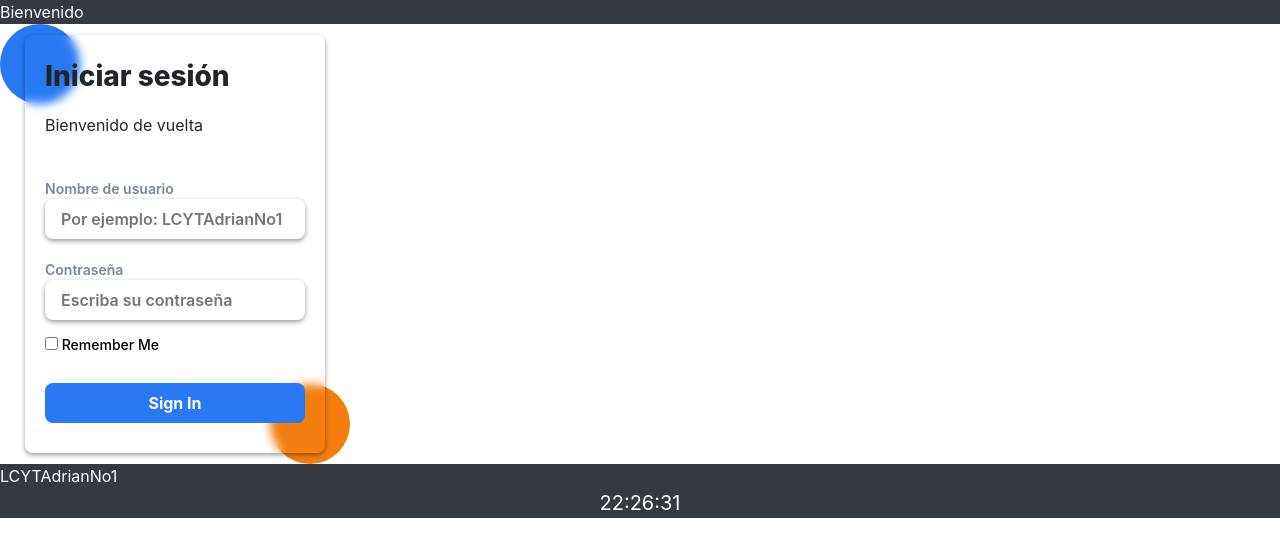
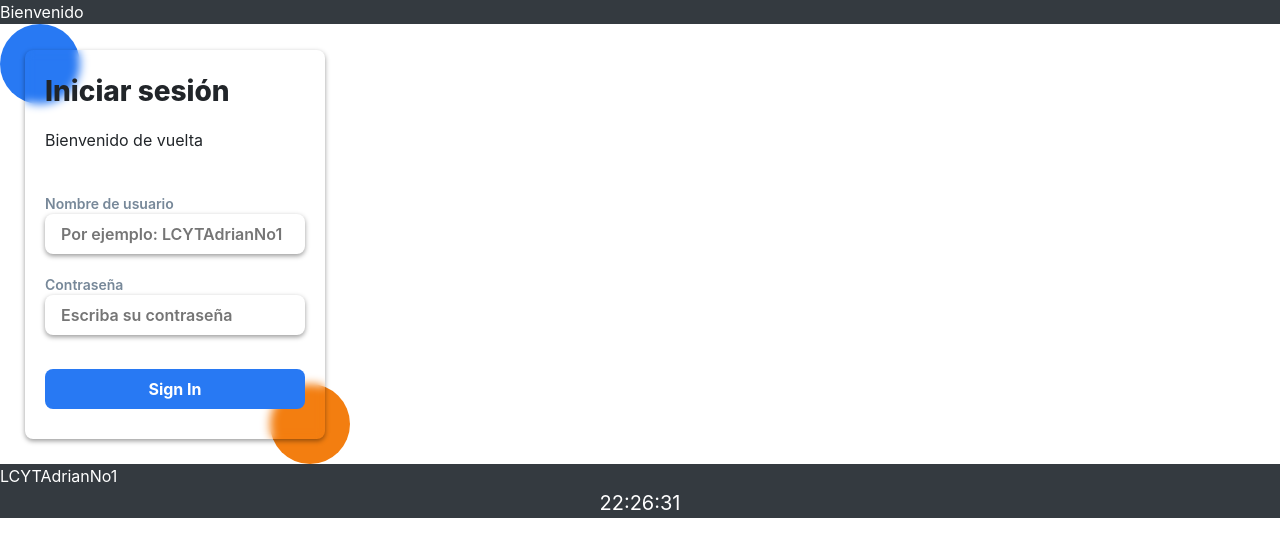
Before and after one commit to LCYTAdrianNo1/PageLoginTest.github.io, a plain HTML site: page index.html in a window 1280 px wide. Drawn offline with nearby package versions, Linux system fonts and the light colour scheme.

Commit message:
V1.3.020324
-Se eliminaron algunos comentarios

```diff
--- a/index.html
+++ b/index.html
@@ -5,7 +5,7 @@
       <meta name="viewport" content="width=device-width, initial-scale=1.0">
       <meta name="description" content="Esta es una pagina de prueba que estoy haciendo para entregar una actividad
          de la universidad en este caso es un diseño de login">
-      <meta name="keywords" content="login,prueba,inicarsesion">
+      <meta name="keywords" content="login,prueba,inicarsesion,pruebas,iniciar">
       <meta name="author" content="LCYTAdrianNo1">
       <title>Login Page</title>
       <link rel="stylesheet" href="https://maxcdn.bootstrapcdn.com/bootstrap/4.5.2/css/bootstrap.min.css">
@@ -14,7 +14,6 @@
    </head>
    <body>
       <header class="bg-dark text-white">
-         <!-- Contenido del header -->
          Bienvenido
       </header>
       <div class="card-container">
@@ -31,14 +30,8 @@
                   <input id="password" class="input" type="password" placeholder="Escriba su contraseña">
                </div>
                <div class="password-group">
-                  <div class="checkbox-group">
-                     <input type="checkbox">
-                     <label class="label">Remember Me</label>
-                  </div>
-                  <!-- <a href="" class="forget-password">Forget Password</a> -->
                </div>
                <button id="signInBtn" class="btn btn-primary">Sign In</button>
-               <!-- <p class="no-account">Don't Have an Account ?<a class="link"> Sign Up</a></p> -->
             </div>
          </div>
       </div>
```
